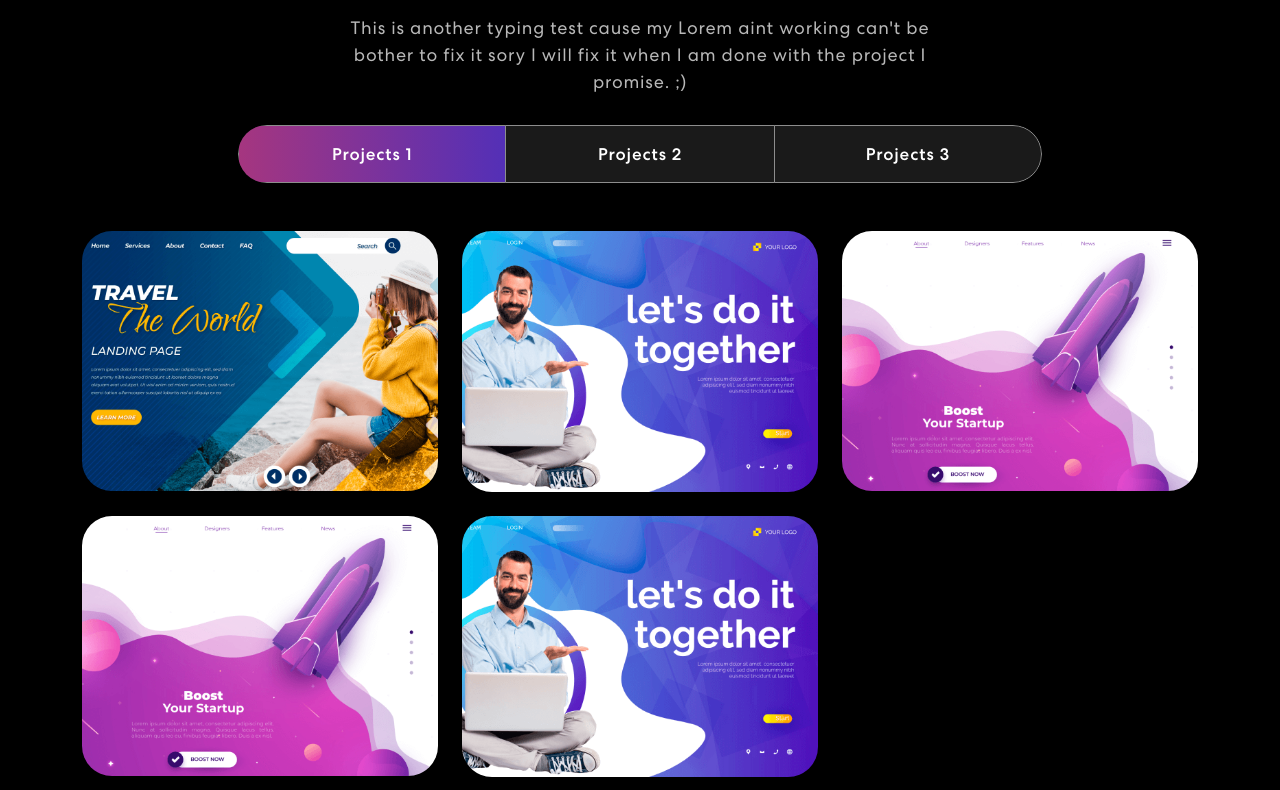
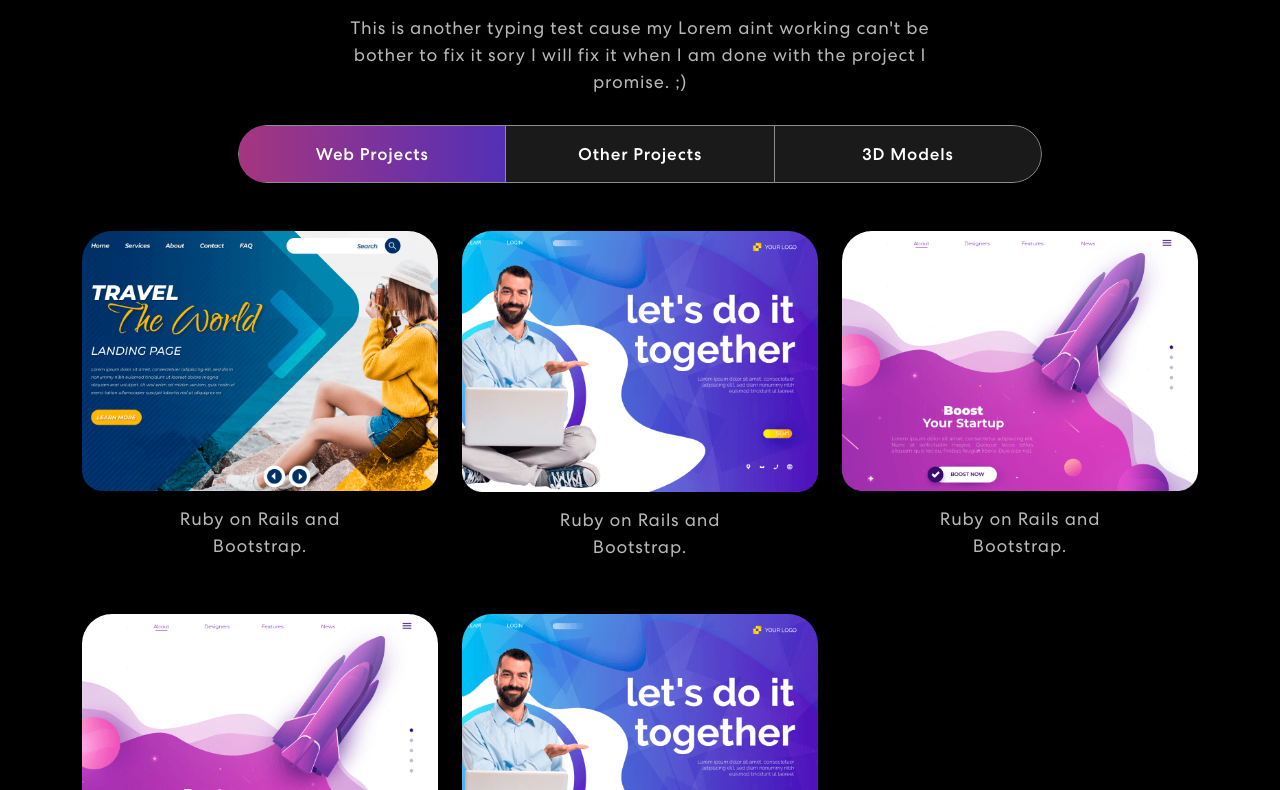
Before and after one commit to Exploser/portfolio-website, a React (Create React App) app: page / in a window 1280 px wide. Shown: the part 1430-2220 px from the top of the page. Built offline with nearby package versions, Linux system fonts and the light colour scheme.

Commit message:
Update the projects section and project cards

```diff
--- a/src/components/Footer.js
+++ b/src/components/Footer.js
@@ -18,8 +18,8 @@ export const Footer = () => {
                             <a href="https://github.com/Exploser"><img src={githubIcon} alt="" /></a>
                             <a href="https://thangs.com/designer/Expl0ser"><img src={thangsIcon} id="thangs-logo" alt="" /></a>
                         </div>
+                    </Col>
                         <p>Footer Text. It's me</p>
-                    </Col>
                 </Row>
             </Container>
         </footer>
--- a/src/components/ProjectCard.js
+++ b/src/components/ProjectCard.js
@@ -1,6 +1,6 @@
 import { Col } from "react-bootstrap";
 
-export const ProjectCard = ({ title, description, imgUrl }) => {
+export const ProjectCard = ({ title, description, builtWith, imgUrl,}) => {
     return (
         <Col sm={6} md={4}>
             <div className="proj-imgbx">
@@ -9,6 +9,9 @@ export const ProjectCard = ({ title, description, imgUrl }) => {
                     <h4>{title}</h4>
                     <span>{description}</span>
                 </div>
+                <div>
+                    <p><span>{builtWith}</span></p>
+                </div>
             </div>
         </Col>
     );
--- a/src/components/Projects.js
+++ b/src/components/Projects.js
@@ -8,7 +8,7 @@ import TrackVisibility from "react-on-screen";
 
 export const Projects = () => {
 
-    const projects = [
+    const webProjects = [
         {
             title: "Tweets Scheduler1",
             description: "A simple web-app to schedule your tweets",
@@ -41,6 +41,29 @@ export const Projects = () => {
         },
     ];
 
+    const otherProjects = [
+        {
+            title: "Tweets Scheduler1",
+            description: "A simple web-app to schedule your tweets",
+            builtWith: "Ruby on Rails and Bootstrap.",
+            imgUrl:projImg1,
+        },
+        {
+            title: "Tweets Scheduler2",
+            description: "A simple web-app to schedule your tweets",
+            builtWith: "Ruby on Rails and Bootstrap.",
+            imgUrl:projImg2,
+        },
+    ]
+
+    const modelProjects = [
+        {
+            title: "Keep it UP!",
+            description: "Keyboard wallmount stand, no screws and no hassel",
+            imgUrl:projImg2,
+        }
+    ]
+
     return (
         <section className="project" id="project">
             <Container>
@@ -57,20 +80,20 @@ export const Projects = () => {
                                     <Tab.Container id="projects-tabs" defaultActiveKey="projects-1">
                                         <Nav variant="pills" className="nav-pills mb-5 justify-content-center align-items-center" id="pills-tab">
                                             <Nav.Item>
-                                                <Nav.Link eventKey="projects-1">Projects 1</Nav.Link>
+                                                <Nav.Link eventKey="projects-1">Web Projects</Nav.Link>
                                             </Nav.Item>
                                             <Nav.Item>
-                                                <Nav.Link eventKey="projects-2">Projects 2</Nav.Link>
+                                                <Nav.Link eventKey="projects-2">Other Projects</Nav.Link>
                                             </Nav.Item>
                                             <Nav.Item>
-                                                <Nav.Link eventKey="projects-3">Projects 3</Nav.Link>
+                                                <Nav.Link eventKey="projects-3">3D Models</Nav.Link>
                                             </Nav.Item>
                                         </Nav>
                                         <Tab.Content>
                                             <Tab.Pane eventKey="projects-1">
                                                 <Row>
                                                     {
-                                                        projects.map((projects, index) => {
+                                                        webProjects.map((projects, index) => {
                                                             return (
                                                                 <ProjectCard
                                                                     key={index}
@@ -84,9 +107,12 @@ export const Projects = () => {
                                             <Tab.Pane eventKey="projects-2">
                                                 <Row>
                                                     {
-                                                        projects.map((projects, index) => {
+                                                        otherProjects.map((projects, index) => {
                                                             return (
-                                                                <p>{projects.title}</p>
+                                                                <ProjectCard
+                                                                    key={index}
+                                                                    {...projects}
+                                                                />
                                                             );
                                                         })
                                                     }
@@ -95,9 +121,12 @@ export const Projects = () => {
                                             <Tab.Pane eventKey="projects-3">
                                                 <Row>
                                                     {
-                                                        projects.map((projects, index) => {
+                                                        modelProjects.map((projects, index) => {
                                                             return (
-                                                                <p>{projects.title}</p>
+                                                                <ProjectCard
+                                                                    key={index}
+                                                                    {...projects}
+                                                                />
                                                             );
                                                         })
                                                     }
```
